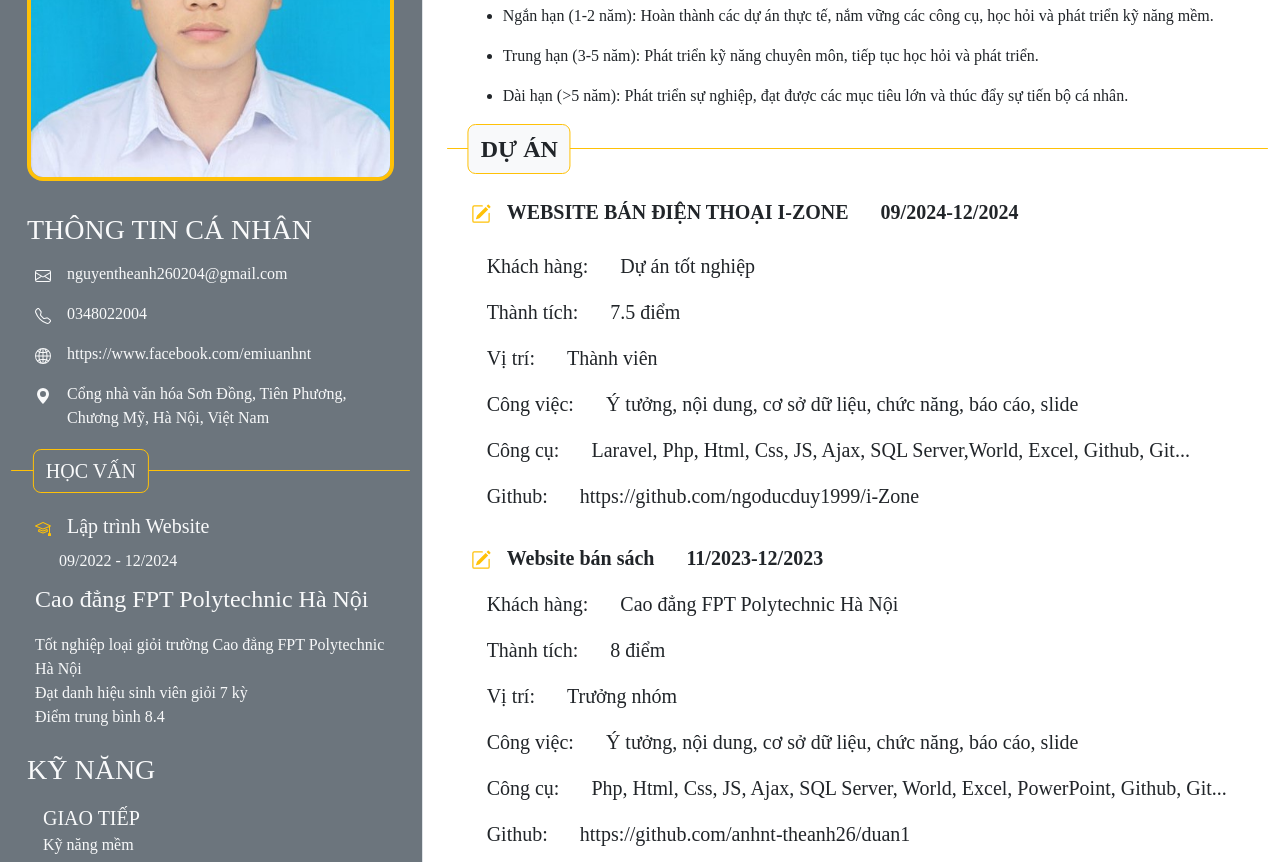
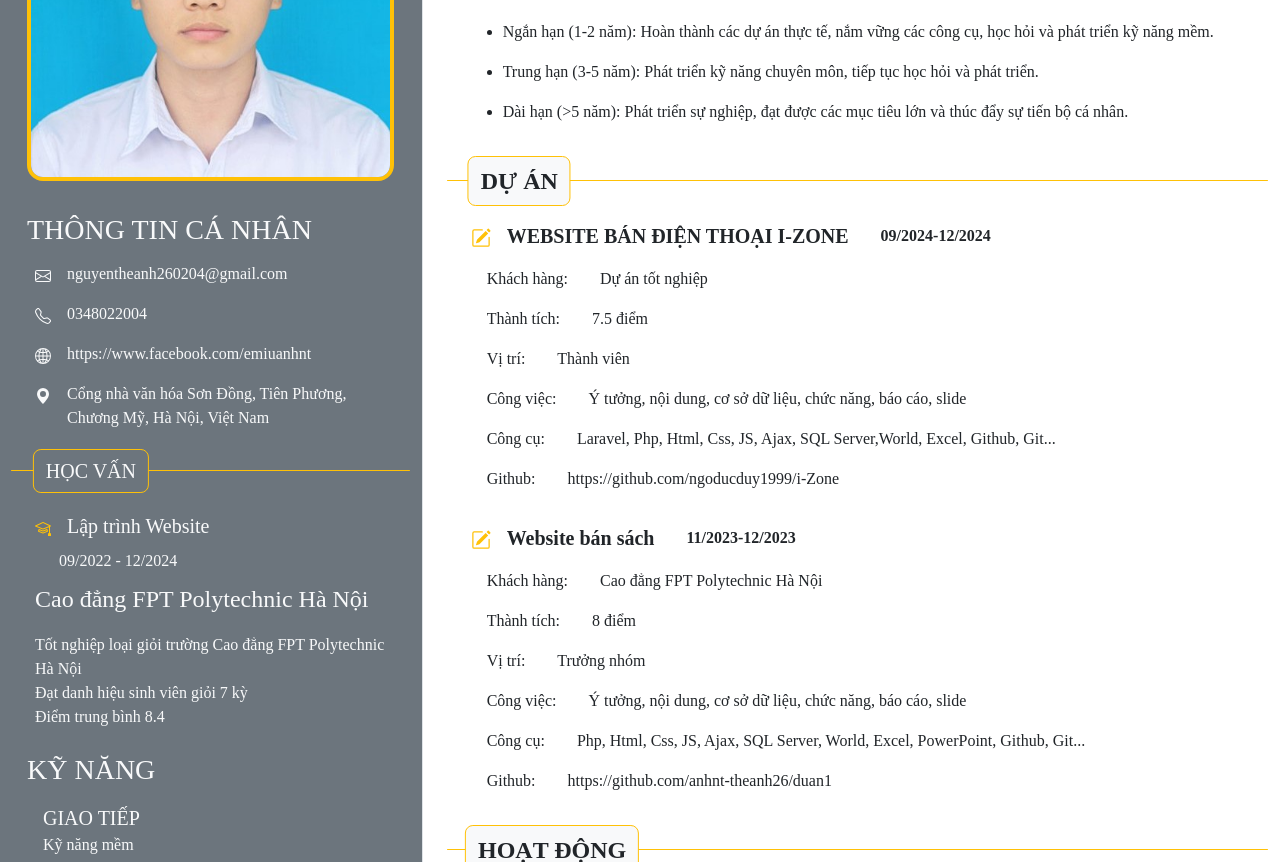
Before and after one commit to anhnt-theanh26/profile, a plain HTML site: page index.html in a window 1280 px wide. Shown: the part 203-1065 px from the top of the page. Drawn offline with nearby package versions, Linux system fonts and the light colour scheme.

Commit message:
Update index.html

```diff
--- a/index.html
+++ b/index.html
@@ -7,7 +7,7 @@
     <title>Profile</title>
     <link rel="website icon" type="jpg" href="avartar.JPG">
     <link href="https://cdn.jsdelivr.net/npm/bootstrap@5.3.3/dist/css/bootstrap.min.css" rel="stylesheet"
-    integrity="sha384-QWTKZyjpPEjISv5WaRU9OFeRpok6YctnYmDr5pNlyT2bRjXh0JMhjY6hW+ALEwIH" crossorigin="anonymous">
+        integrity="sha384-QWTKZyjpPEjISv5WaRU9OFeRpok6YctnYmDr5pNlyT2bRjXh0JMhjY6hW+ALEwIH" crossorigin="anonymous">
     <style>
         body {
             font-family: "Times New Roman", Times, serif;
@@ -128,7 +128,7 @@
                         <p class="text-light fs-5 mb-0">
                             GIAO TIẾP
                         </p>
-                        <p class="text-light fs-6 mt-0 mb-0">
+                        <p class="text-light mt-0 mb-0">
                             Kỹ năng mềm
                         </p>
                     </div>
@@ -136,7 +136,7 @@
                         <p class="text-light fs-5 mb-0">
                             TIẾNG ANH
                         </p>
-                        <p class="text-light fs-6 mt-0 mb-0">
+                        <p class="text-light mt-0 mb-0">
                             Kỹ năng mềm
                         </p>
                     </div>
@@ -144,7 +144,7 @@
                         <p class="text-light fs-5 mb-0">
                             LARAVEL
                         </p>
-                        <p class="text-light fs-6 mt-0 mb-0">
+                        <p class="text-light mt-0 mb-0">
                             Kỹ năng chuyên môn
                         </p>
                     </div>
@@ -152,7 +152,7 @@
                         <p class="text-light fs-5 mb-0">
                             PHP
                         </p>
-                        <p class="text-light fs-6 mt-0 mb-0">
+                        <p class="text-light mt-0 mb-0">
                             Kỹ năng chuyên môn
                         </p>
                     </div>
@@ -160,7 +160,7 @@
                         <p class="text-light fs-5 mb-0">
                             HTML/CSS/JS
                         </p>
-                        <p class="text-light fs-6 mt-0 mb-0">
+                        <p class="text-light mt-0 mb-0">
                             Kỹ năng chuyên môn
                         </p>
                     </div>
@@ -168,7 +168,7 @@
                         <p class="text-light fs-5 mb-0">
                             BOOTSTRAP
                         </p>
-                        <p class="text-light fs-6 mt-0 mb-0">
+                        <p class="text-light mt-0 mb-0">
                             Kỹ năng chuyên môn
                         </p>
                     </div>
@@ -176,7 +176,7 @@
                         <p class="text-light fs-5 mb-0">
                             TIN HỌC VĂN PHÒNG
                         </p>
-                        <p class="text-light fs-6 mt-0 mb-0">
+                        <p class="text-light mt-0 mb-0">
                             Kỹ năng chuyên môn
                         </p>
                     </div>
@@ -185,7 +185,7 @@
         </div>
         <div class="col-8 borderbg-secondary border-1">
             <div class="container-fluid ">
-                <div class="name px-4 py-3">
+                <div class="name px-4 py-4">
                     <h1 class="fw-bold">NGUYỄN THẾ ANH</h1>
                     <h2 class="fw-bold">BACKEND DEVELOPER</h2>
                 </div>
@@ -214,7 +214,7 @@
                         </li>
                     </ul>
                 </div>
-                <div class="box">
+                <div class="box pt-3">
                     <div class="position-relative pt-4">
                         <div class="progress bg-warning" role="progressbar" aria-label="Progress" aria-valuenow="50"
                             aria-valuemin="0" aria-valuemax="100" style="height: 1px;">
@@ -225,7 +225,7 @@
                 </div>
                 <div class="project pt-4 px-4">
                     <div class="project-1">
-                        <div class="project-name d-flex align-items-center py-2 fw-bold">
+                        <div class="project-name d-flex align-items-center fw-bold">
                             <div>
                                 <svg xmlns="http://www.w3.org/2000/svg" width="20" height="20" fill="currentColor"
                                     class="bi bi-pencil-square text-warning" viewBox="0 0 16 16">
@@ -239,59 +239,61 @@
                                 <p class="fs-5">WEBSITE BÁN ĐIỆN THOẠI I-ZONE</p>
                             </div>
                             <div class="px-3 mt-3">
-                                <p class="fs-5">09/2024-12/2024</p>
+                                <p>09/2024-12/2024</p>
                             </div>
                         </div>
                         <div class="d-flex align-items-center">
                             <div class="px-3">
-                                <p class="fs-5">Khách hàng:</p>
+                                <p>Khách hàng:</p>
                             </div>
                             <div class="px-3">
-                                <p class="fs-5">Dự án tốt nghiệp</p>
+                                <p>Dự án tốt nghiệp</p>
                             </div>
                         </div>
                         <div class="d-flex align-items-center">
                             <div class="px-3">
-                                <p class="fs-5">Thành tích:</p>
+                                <p>Thành tích:</p>
                             </div>
                             <div class="px-3">
-                                <p class="fs-5">7.5 điểm</p>
+                                <p>7.5 điểm</p>
                             </div>
                         </div>
                         <div class="d-flex align-items-center">
                             <div class="px-3">
-                                <p class="fs-5">Vị trí:</p>
+                                <p>Vị trí:</p>
                             </div>
                             <div class="px-3">
-                                <p class="fs-5">Thành viên</p>
+                                <p>Thành viên</p>
                             </div>
                         </div>
                         <div class="d-flex align-items-center">
                             <div class="px-3">
-                                <p class="fs-5">Công việc:</p>
+                                <p>Công việc:</p>
                             </div>
                             <div class="px-3">
-                                <p class="fs-5">Ý tưởng, nội dung, cơ sở dữ liệu, chức năng, báo cáo, slide </p>
+                                <p>Ý tưởng, nội dung, cơ sở dữ liệu, chức năng, báo cáo, slide </p>
                             </div>
                         </div>
                         <div class="d-flex align-items-center">
                             <div class="px-3">
-                                <p class="fs-5">Công cụ:</p>
+                                <p>Công cụ:</p>
                             </div>
                             <div class="px-3">
-                                <p class="fs-5">Laravel, Php, Html, Css, JS, Ajax, SQL Server,World, Excel, Github,
+                                <p>Laravel, Php, Html, Css, JS, Ajax, SQL Server,World, Excel, Github,
                                     Git...</p>
                             </div>
                         </div>
                         <div class="d-flex align-items-center">
                             <div class="px-3">
-                                <p class="fs-5">Github:</p>
+                                <p>Github:</p>
                             </div>
                             <div class="px-3">
-                                <p class="fs-5">
+                                <p>
                                     <a class="link-underline link-underline-opacity-0 text-dark"
                                         href="https://github.com/ngoducduy1999/i-Zone"
+                                        style="--bs-link-hover-color-rgb: #d63384"
                                         target="_blank">https://github.com/ngoducduy1999/i-Zone</a>
+
                                 </p>
                             </div>
                         </div>
@@ -311,65 +313,66 @@
                                 <p class="fs-5">Website bán sách</p>
                             </div>
                             <div class="px-3 mt-3">
-                                <p class="fs-5">11/2023-12/2023</p>
+                                <p>11/2023-12/2023</p>
                             </div>
                         </div>
                         <div class="d-flex align-items-center">
                             <div class="px-3">
-                                <p class="fs-5">Khách hàng:</p>
+                                <p>Khách hàng:</p>
                             </div>
                             <div class="px-3">
-                                <p class="fs-5">Cao đẳng FPT Polytechnic Hà Nội</p>
+                                <p>Cao đẳng FPT Polytechnic Hà Nội</p>
                             </div>
                         </div>
                         <div class="d-flex align-items-center">
                             <div class="px-3">
-                                <p class="fs-5">Thành tích:</p>
+                                <p>Thành tích:</p>
                             </div>
                             <div class="px-3">
-                                <p class="fs-5">8 điểm</p>
+                                <p>8 điểm</p>
                             </div>
                         </div>
                         <div class="d-flex align-items-center">
                             <div class="px-3">
-                                <p class="fs-5">Vị trí:</p>
+                                <p>Vị trí:</p>
                             </div>
                             <div class="px-3">
-                                <p class="fs-5">Trưởng nhóm</p>
+                                <p>Trưởng nhóm</p>
                             </div>
                         </div>
                         <div class="d-flex align-items-center">
                             <div class="px-3">
-                                <p class="fs-5">Công việc:</p>
+                                <p>Công việc:</p>
                             </div>
                             <div class="px-3">
-                                <p class="fs-5">Ý tưởng, nội dung, cơ sở dữ liệu, chức năng, báo cáo, slide</p>
+                                <p>Ý tưởng, nội dung, cơ sở dữ liệu, chức năng, báo cáo, slide</p>
                             </div>
                         </div>
                         <div class="d-flex align-items-center">
                             <div class="px-3">
-                                <p class="fs-5">Công cụ:</p>
+                                <p>Công cụ:</p>
                             </div>
                             <div class="px-3">
-                                <p class="fs-5">Php, Html, Css, JS, Ajax, SQL Server, World, Excel, PowerPoint, Github,
+                                <p>Php, Html, Css, JS, Ajax, SQL Server, World, Excel, PowerPoint, Github,
                                     Git...</p>
                             </div>
                         </div>
                         <div class="d-flex align-items-center">
                             <div class="px-3">
-                                <p class="fs-5">Github:</p>
+                                <p>Github:</p>
                             </div>
                             <div class="px-3">
-                                <p class="fs-5">
+                                <p>
                                     <a class="link-underline link-underline-opacity-0 text-dark"
                                         href="https://github.com/anhnt-theanh26/duan1"
+                                        style="--bs-link-hover-color-rgb: #d63384"
                                         target="_blank">https://github.com/anhnt-theanh26/duan1</a>
                                 </p>
                             </div>
                         </div>
                     </div>
                 </div>
-                <div class="box">
+                <div class="box pt-3">
                     <div class="position-relative pt-4">
                         <div class="progress bg-warning" role="progressbar" aria-label="Progress" aria-valuenow="50"
                             aria-valuemin="0" aria-valuemax="100" style="height: 1px;">
@@ -439,6 +442,7 @@
                         </p>
                         <p class="fs-6 mt-0 mb-0">
                             <a class="link-underline link-underline-opacity-0 text-dark"
+                                style="--bs-link-hover-color-rgb: #d63384"
                                 href="https://mail.google.com/mail/u/0/?view=cm&fs=1&to=TuanNM94@fe.edu.vn&su=Xin%20chào%20Minh%20Tuấn!&body="
                                 target="_blank">Email: TuanNM94@fe.edu.vn</a>
                         </p>
```
